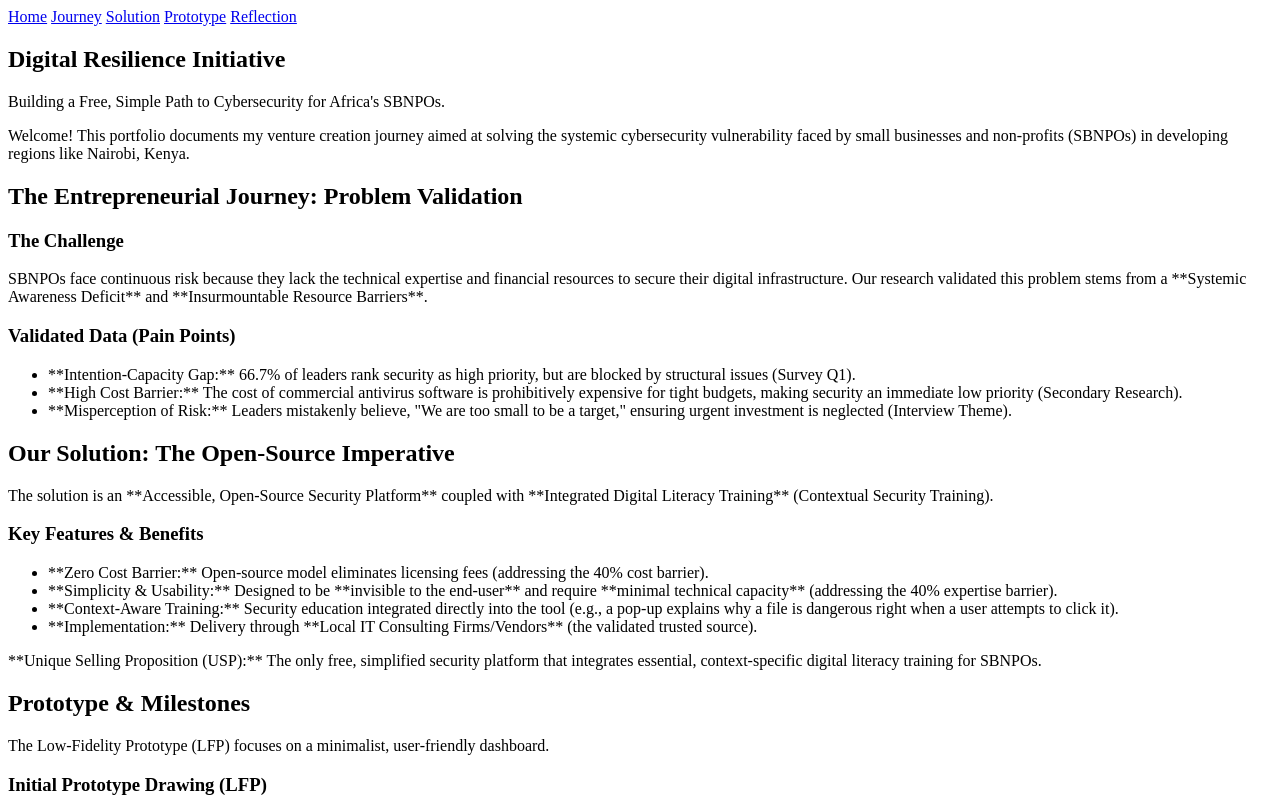
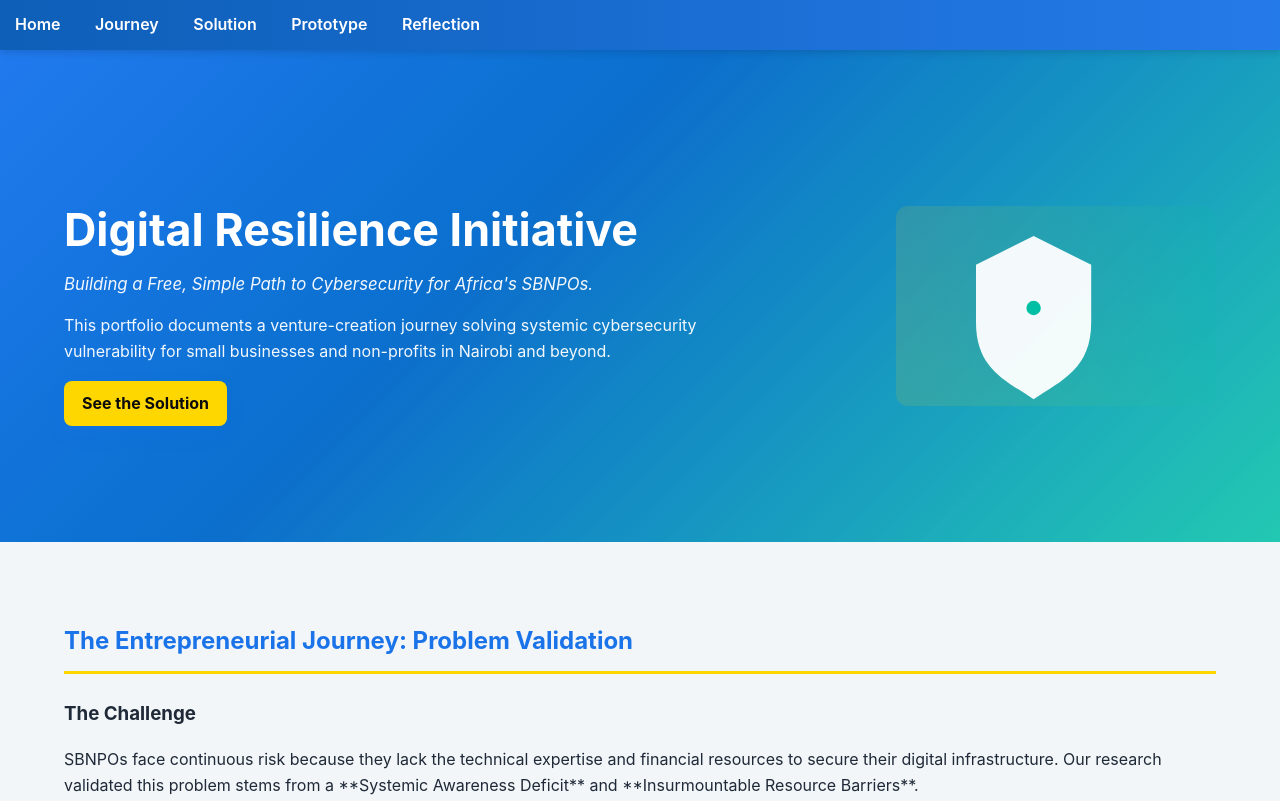
Before and after one commit to kingsleykipkoech/digital-resilience-initiative, a plain HTML site: page index.html in a window 1280 px wide. Shown: the top 801 px of the page. Drawn offline with Linux system fonts and the light colour scheme.

Commit message:
VISUALLING

```diff
--- a/index.html
+++ b/index.html
@@ -4,7 +4,7 @@
     <meta charset="UTF-8">
     <meta name="viewport" content="width=device-width, initial-scale=1.0">
     <title>Kingsleykoech - Digital Resilience Initiative</title>
-    <link rel="stylesheet" href="styles.css">
+    <link rel="stylesheet" href="style.css">
 </head>
 <body>
     <header>
@@ -18,10 +18,30 @@
     </header>
 
     <section id="home" class="hero">
-        <div class="container">
-            <h1>Digital Resilience Initiative</h1>
-            <p class="tagline">Building a Free, Simple Path to Cybersecurity for Africa's SBNPOs.</p>
-            <p>Welcome! This portfolio documents my venture creation journey aimed at solving the systemic cybersecurity vulnerability faced by small businesses and non-profits (SBNPOs) in developing regions like Nairobi, Kenya.</p>
+        <div class="hero-bg" aria-hidden="true"></div>
+        <div class="container hero-inner">
+            <div class="hero-copy reveal">
+                <h1>Digital Resilience Initiative</h1>
+                <p class="tagline">Building a Free, Simple Path to Cybersecurity for Africa's SBNPOs.</p>
+                <p class="lead">This portfolio documents a venture-creation journey solving systemic cybersecurity vulnerability for small businesses and non-profits in Nairobi and beyond.</p>
+                <p><a class="cta" href="#solution">See the Solution</a></p>
+            </div>
+            <div class="hero-visual reveal">
+                <!-- Simple illustrative SVG placeholder -->
+                <svg width="320" height="200" viewBox="0 0 320 200" xmlns="http://www.w3.org/2000/svg" role="img" aria-label="shield illustration">
+                    <defs>
+                        <linearGradient id="g" x1="0" x2="1">
+                            <stop offset="0" stop-color="#ffd700" />
+                            <stop offset="1" stop-color="#00bfa5" />
+                        </linearGradient>
+                    </defs>
+                    <rect width="320" height="200" rx="12" fill="url(#g)" opacity="0.12"/>
+                    <g transform="translate(80,30) scale(1.2)" fill="#fff">
+                        <path d="M48 0 L96 24 L96 72 C96 110 72 120 48 136 C24 120 0 110 0 72 L0 24 Z" opacity="0.95"/>
+                        <circle cx="48" cy="60" r="6" fill="#00bfa5" />
+                    </g>
+                </svg>
+            </div>
         </div>
     </section>
 
--- a/script.js
+++ b/script.js
@@ -8,3 +8,35 @@ document.querySelectorAll('nav a[href^="#"]').forEach(anchor => {
         });
     });
 });
+
+// Reveal on scroll using Intersection Observer
+function setupRevealObserver(){
+    const items = document.querySelectorAll('.reveal');
+    if(!items.length) return;
+    const obs = new IntersectionObserver((entries)=>{
+        entries.forEach(entry=>{
+            if(entry.isIntersecting){
+                entry.target.classList.add('visible');
+                obs.unobserve(entry.target);
+            }
+        });
+    },{threshold:0.12});
+    items.forEach(i=>obs.observe(i));
+}
+
+// Simple parallax effect for hero background on scroll
+function setupHeroParallax(){
+    const heroBg = document.querySelector('.hero-bg');
+    if(!heroBg) return;
+    window.addEventListener('scroll', ()=>{
+        const rect = heroBg.getBoundingClientRect();
+        const offset = Math.max(-rect.top, 0);
+        // translateY a small amount for parallax
+        heroBg.style.transform = `translateY(${offset * 0.12}px)`;
+    }, {passive:true});
+}
+
+document.addEventListener('DOMContentLoaded', ()=>{
+    setupRevealObserver();
+    setupHeroParallax();
+});
--- a/style.css
+++ b/style.css
@@ -1,35 +1,44 @@
+:root{
+    --brand-blue:#1a73e8;
+    --accent:#ffd700;
+    --muted:#f2f6f8;
+    --teal:#008080;
+    --max-width:1200px;
+}
+
 body {
-    font-family: sans-serif;
+    font-family: Inter, ui-sans-serif, system-ui, -apple-system, "Segoe UI", Roboto, "Helvetica Neue", Arial;
     line-height: 1.6;
     margin: 0;
     padding: 0;
-    color: #333;
-    background-color: #f8f8f8;
+    color: #1f2937;
+    background-color: var(--muted);
+    -webkit-font-smoothing:antialiased;
 }
 
 .container {
     width: 90%;
-    max-width: 1200px;
+    max-width: var(--max-width);
     margin: 0 auto;
     padding: 20px;
 }
 
 header {
-    background: #0056b3;
+    background: linear-gradient(90deg, rgba(0,86,179,0.95), rgba(26,115,232,0.95));
     color: white;
-    padding: 1rem 0;
+    padding: 0.75rem 0;
     position: sticky;
     top: 0;
     z-index: 1000;
-    box-shadow: 0 2px 5px rgba(0,0,0,0.2);
+    box-shadow: 0 2px 8px rgba(2,6,23,0.15);
 }
 
 nav a {
     color: white;
     text-decoration: none;
     margin: 0 15px;
-    font-weight: bold;
-    transition: color 0.3s;
+    font-weight: 600;
+    transition: color 0.18s ease, transform 0.18s ease;
 }
 
 nav a:hover {
@@ -37,23 +46,66 @@ nav a:hover {
 }
 
 .hero {
-    background-color: #1a73e8; /* Google Blue */
+    position: relative;
+    overflow: hidden;
     color: white;
-    padding: 60px 0;
-    text-align: center;
-    box-shadow: 0 4px 6px rgba(0,0,0,0.1);
+    padding: 80px 0 60px;
+}
+
+.hero-bg {
+    position:absolute;
+    inset:0;
+    background: linear-gradient(135deg,var(--brand-blue), #0067c5 40%, rgba(0,191,165,0.9));
+    opacity:0.95;
+    transform:translateZ(0);
+    filter: saturate(1.05) blur(0.4px);
+}
+
+.hero-inner{
+    position:relative;
+    display:flex;
+    align-items:center;
+    gap:30px;
+    justify-content:space-between;
+    padding: 40px 20px;
+}
+
+.hero-copy{
+    max-width:640px;
 }
 
 .hero h1 {
-    font-size: 2.5rem;
+    font-size: clamp(1.8rem, 3.5vw, 3rem);
     margin-bottom: 0.5rem;
+    line-height:1.05;
 }
 
 .tagline {
     font-style: italic;
-    font-size: 1.2rem;
-    margin-bottom: 1.5rem;
+    font-size: 1.05rem;
+    margin-bottom: 1rem;
+    opacity:0.95;
 }
+
+.lead {
+    font-size:1rem;
+    margin-bottom:1rem;
+    color:rgba(255,255,255,0.95);
+}
+
+.cta{
+    display:inline-block;
+    background:var(--accent);
+    color:#0b0b0b;
+    padding:10px 18px;
+    border-radius:8px;
+    text-decoration:none;
+    font-weight:700;
+    box-shadow:0 8px 18px rgba(13,110,253,0.12);
+    transition:transform .18s ease, box-shadow .18s ease;
+}
+
+.cta:hover{transform:translateY(-3px);box-shadow:0 14px 28px rgba(13,110,253,0.14)}
 
 .content-section {
     padding: 40px 0;
@@ -86,6 +138,29 @@ ul {
     box-shadow: 0 0 10px rgba(0,0,0,0.1);
 }
 
+/* Cards for prototype/solution highlights */
+.cards{
+    display:grid;
+    grid-template-columns:repeat(auto-fit,minmax(220px,1fr));
+    gap:18px;
+    margin-top:18px;
+}
+
+.card{
+    background:linear-gradient(180deg, rgba(255,255,255,0.98), rgba(255,255,255,0.96));
+    padding:18px;
+    border-radius:10px;
+    box-shadow:0 6px 18px rgba(17,24,39,0.06);
+    border:1px solid rgba(17,24,39,0.03);
+}
+
+/* Reveal animations */
+.reveal{opacity:0;transform:translateY(16px) scale(0.995);transition:opacity 520ms cubic-bezier(.2,.9,.4,1),transform 520ms cubic-bezier(.2,.9,.4,1)}
+.reveal.visible{opacity:1;transform:none}
+
+/* small visuals */
+.hero-visual svg{max-width:320px;width:100%;height:auto;display:block}
+
 .usp {
     font-weight: bold;
     color: #008080;
@@ -112,4 +187,7 @@ footer {
         text-align: center;
         margin: 5px 0;
     }
+    .hero-inner{flex-direction:column;align-items:flex-start}
+    .hero-visual{order:2;width:100%;}
+    .hero-copy{order:1}
 }
```
